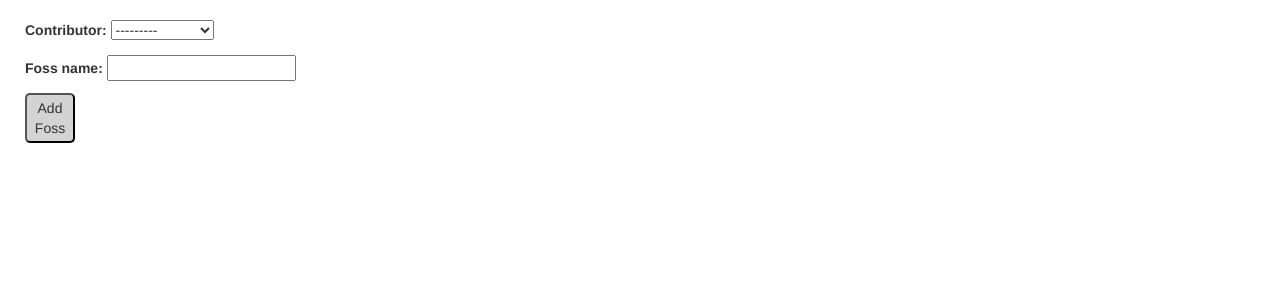
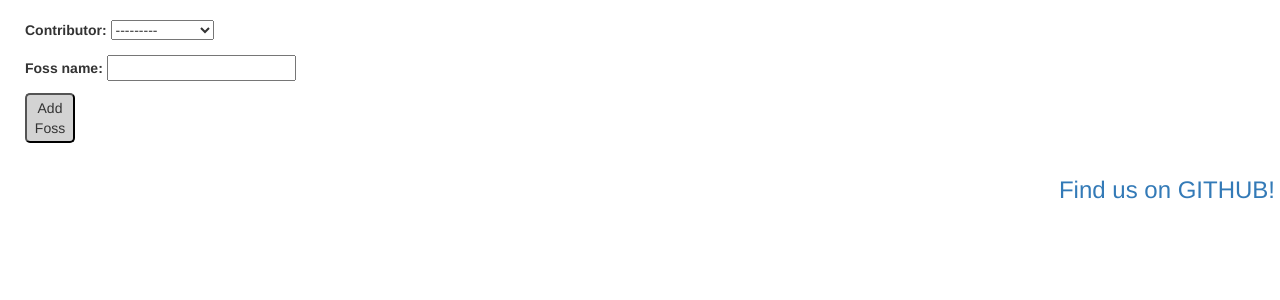
Before and after one commit to pratikratadiya/Stweb, a Django app: page /addfoss/ in a window 1280 px wide. Shown: the part 161-461 px from the top of the page. Run offline with Django 3.2, Linux system fonts and the light colour scheme; the visitor is signed in with stand-in values (Sample User, id 1); data comes from the database, SQL or seed files in the repository; some libraries are stand-ins or nearby versions.

Commit message:
Added github link

```diff
--- a/st_app/st_web/templates/st_web/addfoss.html
+++ b/st_app/st_web/templates/st_web/addfoss.html
@@ -17,5 +17,4 @@
     <button type="submit" style="background-color:#D3D3D3;height:50px;width: 50px;border-radius: 5px;">Add Foss</button>
 	</fieldset>
   </form>
-
 {% endblock %}
--- a/st_app/st_web/templates/st_web/addtutorial.html
+++ b/st_app/st_web/templates/st_web/addtutorial.html
@@ -13,4 +13,5 @@
     {{ form.as_p }}
     <button type="submit" style="background-color:#D3D3D3;height:40px;width: 50px;border-radius: 5px;">Add</button>
   </form>
+
 {% endblock %}
--- a/st_app/st_web/templates/st_web/base.html
+++ b/st_app/st_web/templates/st_web/base.html
@@ -32,6 +32,7 @@
 
     <ul class="nav navbar-right" style="margin-top: 8px; margin-right: 15px;">
 
+
     <p style="color:white;font-size: 180%;font-weight: bolder;">
     {% if user.is_authenticated %}
 
@@ -49,5 +50,6 @@
 {% block content %}         <!--All extended template's content will be placed here-->
 {% endblock %}
 
+<h3 style="padding-top:0px;padding-right:5px;float: right;"><a href="https://www.github.com/prratadiya/Stweb">Find us on GITHUB!</a></h3>
 </body>
 </html>
--- a/st_app/st_web/templates/st_web/contributions.html
+++ b/st_app/st_web/templates/st_web/contributions.html
@@ -27,4 +27,5 @@
 			<td colspan="2">No contributions in the month</td>
 		</tr>
 {% endif %}
+
 {% endblock %}
--- a/st_app/st_web/templates/st_web/index.html
+++ b/st_app/st_web/templates/st_web/index.html
@@ -35,4 +35,6 @@
 </div>
 
 {% endif %}
+
+
 {% endblock %}
--- a/st_app/st_web/templates/st_web/payments.html
+++ b/st_app/st_web/templates/st_web/payments.html
@@ -27,4 +27,5 @@
 			<td colspan="2">No amount to be payed</td>
 		</tr>
 {% endif %}
+
 {% endblock %}
--- a/st_app/st_web/templates/st_web/profile.html
+++ b/st_app/st_web/templates/st_web/profile.html
@@ -47,4 +47,5 @@
 {% endif %}
 
 {% endif %}
+
 {% endblock %}
--- a/st_app/st_web/templates/st_web/tutorials.html
+++ b/st_app/st_web/templates/st_web/tutorials.html
@@ -37,4 +37,5 @@
 
 {% endif %}
 
+
 {% endblock %}
```
